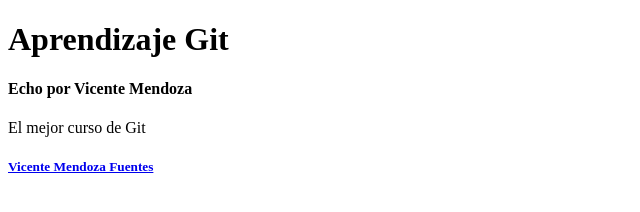
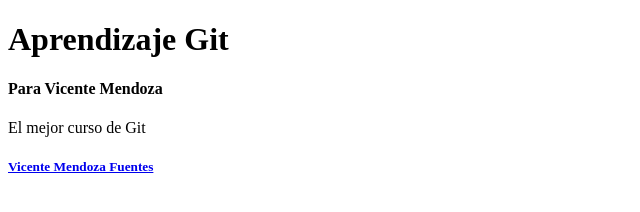
Before and after one commit to vicentemendozafuentes59/aprendizajegit, a plain HTML site: page index.html in a window 1280 px wide. Shown: the full height of the page, 0-640 px from the left. Drawn offline with Linux system fonts and the light colour scheme.

Commit message:
hotfix: se actualiza suntitulo en indix.html

```diff
--- a/index.html
+++ b/index.html
@@ -7,7 +7,7 @@
 </head>
 <body>
     <h1>Aprendizaje Git</h1>
-    <h4>Echo por Vicente Mendoza</h4>
+    <h4>Para Vicente Mendoza</h4>
     <p>El mejor curso de Git</p>
     <h5><a href="https://vicentemendozafuentes59.github.io/vicentemendozafuentes/">Vicente Mendoza Fuentes</a></h5>
 </body>
```
